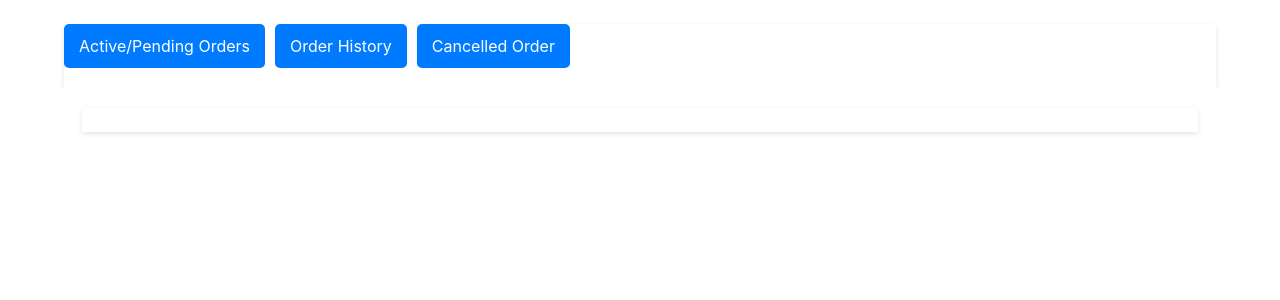
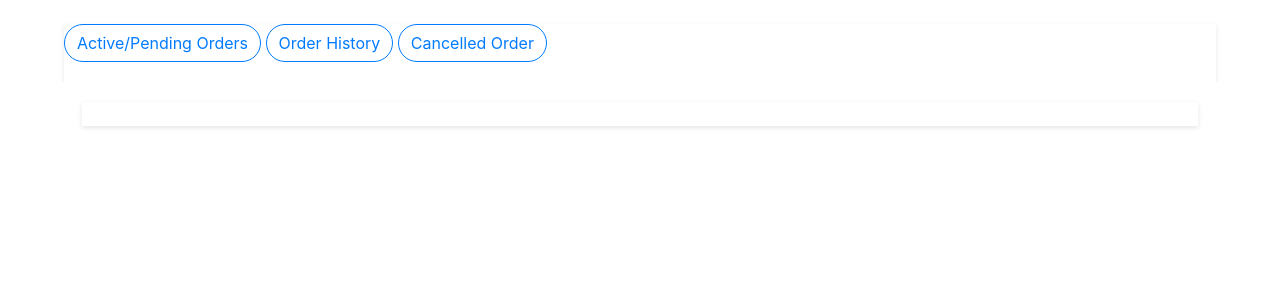
Before and after one commit to Flass23/Medi, a Flask app: page /myorder in a window 1280 px wide. Shown: the part 190-490 px from the top of the page. Run offline with Flask 3, Linux system fonts and the light colour scheme; the visitor is signed in with stand-in values (Sample User, id 1); data that the repository does not hold is empty; parts of the project's set-up code (start-up, migrations or seed data) failed here and were passed over; some libraries are stand-ins or nearby versions.

```diff
--- a/application/main/views.py
+++ b/application/main/views.py
@@ -9,7 +9,7 @@ from ..forms import *
 from ..models import *
 
 
-PRODUCTS_PER_PAGE = 12
+PRODUCTS_PER_PAGE = 9
 @login_manager.user_loader
 def load_user(user_id):
     return User.query.get(int(user_id))
@@ -139,7 +139,8 @@ def search(page_num):
     keyword = form2.keyword.data
     products = Product.query.filter(
         Product.productname.like(f'%{keyword}%') |
-        Product.description.like(f'%{keyword}%')
+        Product.description.like(f'%{keyword}%')  |
+        Product.category.like(f'%{keyword}%')
     ).all()
     start = (page_num - 1) * PRODUCTS_PER_PAGE
     end = start + PRODUCTS_PER_PAGE
@@ -171,6 +172,9 @@ def addorder(total_amount):
     tyt = total_amount
     print(tyt)
     user = User.query.filter_by(id = current_user.id).first()
+    if not cart:
+
+        return redirect(url_for('main.menu'))
 
     existing_order = Order.query.filter_by(user_id=current_user.id, status='Pending').first()
     if existing_order:
@@ -200,9 +204,6 @@ def addorder(total_amount):
         db.session.commit()
 
         total_amount = 0
-        if not cart:
-            flash("Can not add order, cart empty")
-            return redirect(url_for('main.home'))
 
         for item in cart.cart_items:
             order_item = OrderItem(order_id=neworder.id, product_id=item.product.id, product_name=item.product.productname,
@@ -217,11 +218,13 @@ def addorder(total_amount):
             price=i.product.price, quantity=i.quantity, user_id=neworder.user_id, date_=neworder.create_at)
             product = Product.query.filter_by(id=i.product.id).first()
             if product:
-                if product.quantity > 0:
+                if product.quantity < 0:
+                    flash(f'Product {product.productname} is low on quantity')
+                    redirect(url_for('main.cart'))
+                else:
                     product.quantity -= i.quantity
                     db.session.add(product)
-                else:
-                    redirect(url_for('main.cart'))
+
 
             db.session.add(sale)
             points_earned = calculate_loyalty_points(user, total_amount)
@@ -323,7 +326,7 @@ def account():
         image_file = save_update_profile_picture(form.picture.data)
         current_user.image_file = image_file
         db.session.commit()
-        flash("Account Details Updated sucessfully.", "success")
+        flash("Account Details Updated Successfully.", "success")
         return redirect(url_for('main.account'))
 
     image_file = url_for('static', filename='static/images/profiles/ ' + user.image_file)
--- a/application/templates/customer/myorder.html
+++ b/application/templates/customer/myorder.html
@@ -12,12 +12,12 @@ s1.setAttribute('crossorigin','*');
 s0.parentNode.insertBefore(s1,s0);
 })();
 </script>
- <main>
-        <div class="order-filters">
-            <button type="submit" class="btn chat-btn" onclick="window.location.href='{{ url_for('main.myorders')}}'">Active/Pending Orders</button>
-            <button onclick="window.location.href='{{ url_for('main.completed_order') }}'" class="btn chat-btn">Order History</button>
-            <button  class="btn chat-btn" onclick="window.location.href='{{ url_for('main.cancelled_orders') }}'">Cancelled Order</button>
-        </div>
+
+
+        <button type="submit" class="btn btn-outline-primary rounded-pill" onclick="window.location.href='{{ url_for('main.myorders')}}'">Active/Pending Orders</button>
+        <button onclick="window.location.href='{{ url_for('main.completed_order') }}'" class="btn btn-outline-primary rounded-pill">Order History</button>
+        <button  class="btn btn-outline-primary rounded-pill" onclick="window.location.href='{{ url_for('main.cancelled_orders') }}'">Cancelled Order</button>
+
         <!-- Active Orders -->
         <section class="order-list" id="active-orders">
             {%for order in order%}
@@ -30,5 +30,5 @@ s0.parentNode.insertBefore(s1,s0);
             {%endfor%}
             <!-- Repeat order-card for more orders -->
         </section>
-    </main>
+
 {%endblock%}
--- a/application/templates/customer/updated_cancelled.html
+++ b/application/templates/customer/updated_cancelled.html
@@ -4,9 +4,9 @@
  <main>
 
         <div class="order-filters">
-            <button type="submit" class="btn chat-btn" onclick="window.location.href='{{ url_for('main.myorders')}}'">Active/Pending Orders</button>
-            <button onclick="window.location.href='{{ url_for('main.completed_order') }}'">Order History</button>
-            <button  class="btn chat-btn" onclick="window.location.href='{{ url_for('main.cancelled_orders') }}'">Cancelled Order</button>
+            <button type="submit" class="btn btn-outline-primary rounded-pill" onclick="window.location.href='{{ url_for('main.myorders')}}'">Active/Pending Orders</button>
+            <button class='btn btn-outline-primary rounded-pill' onclick="window.location.href='{{ url_for('main.completed_order') }}'">Order History</button>
+            <button  class="btn btn-outline-primary rounded-pill" onclick="window.location.href='{{ url_for('main.cancelled_orders') }}'">Cancelled Order</button>
         </div>
 
         <!-- Active Orders -->
--- a/application/templates/customer/updated_menu.html
+++ b/application/templates/customer/updated_menu.html
@@ -10,9 +10,9 @@
         </button>
             </form>
         </div>
-<div class="container">
+
      <div class="d-flex justify-content-between mb-4">
-        <h1>Pharmacy Store - Products</h1>
+        <h1>MediCart - Products</h1>
 
     </div>
 
```
Also changed, not shown: application/templates/customer/updated_complete.html (+6 -11 lines), data-dev.sqlite.db.
